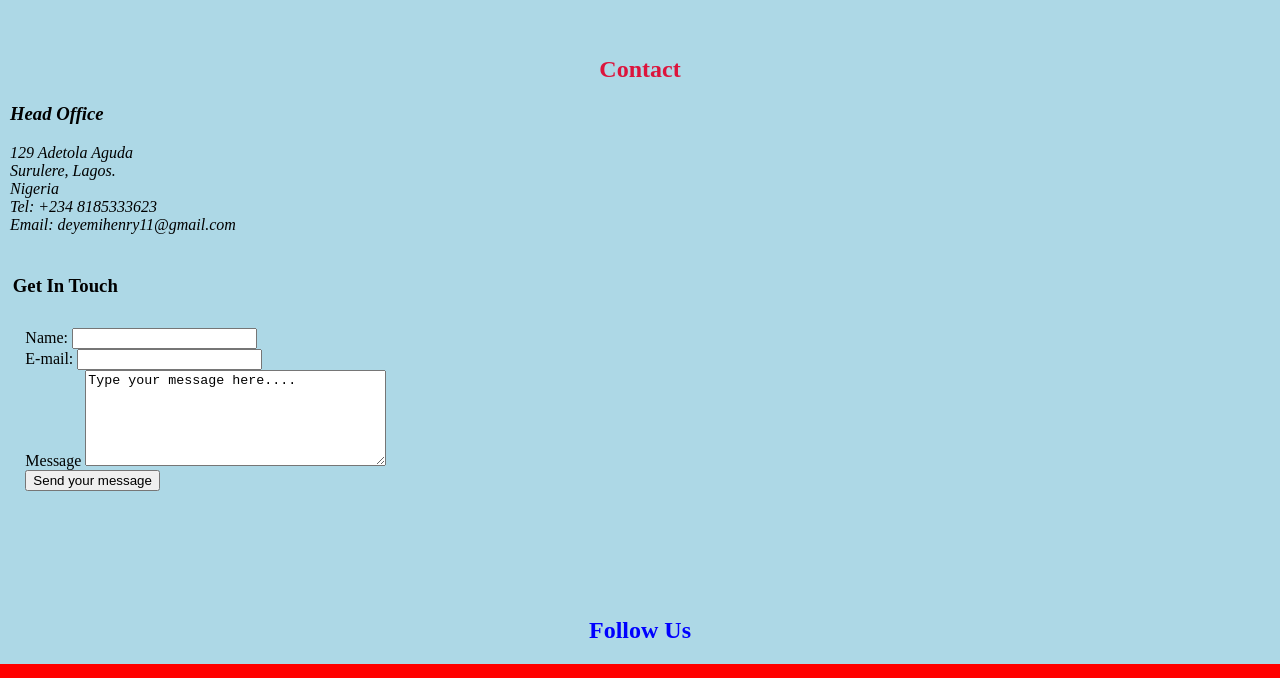
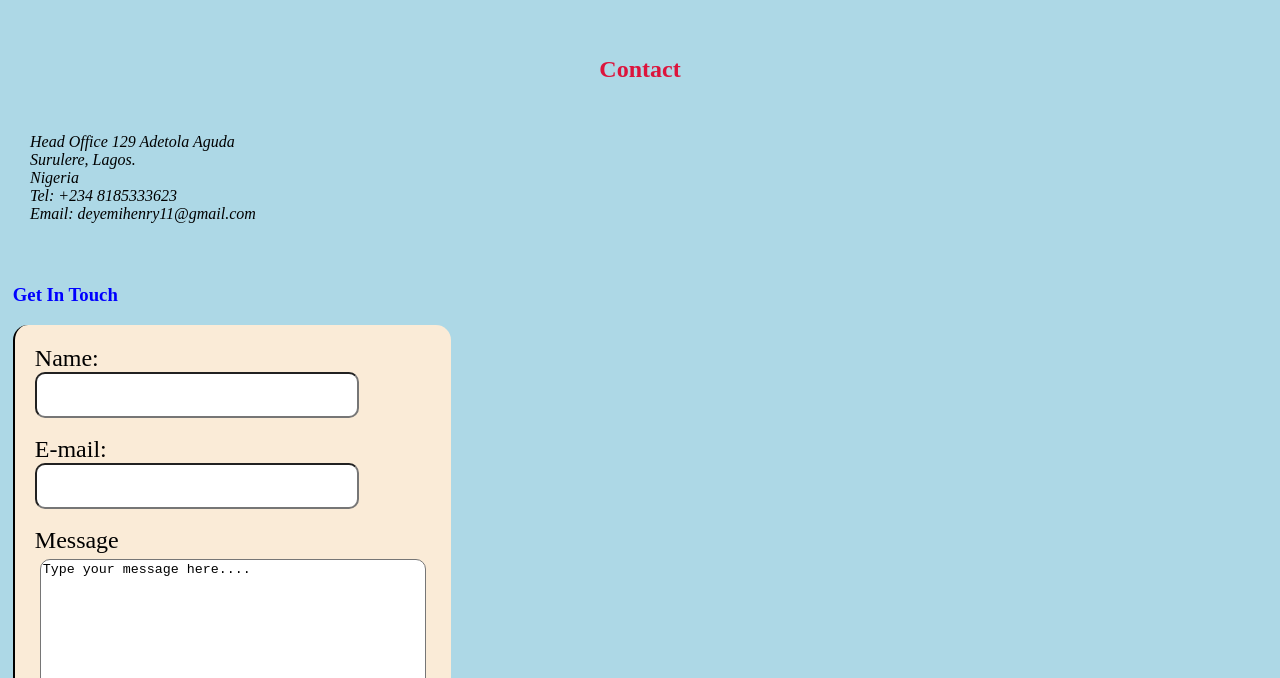
Before and after one commit to yugach/OluwaYugach, a plain HTML site: page contact.html in a window 1280 px wide. Shown: the part 847-1525 px from the top of the page. Drawn offline with Linux system fonts and the light colour scheme.

Commit message:
new styling for some shapes

```diff
--- a/contact.html
+++ b/contact.html
@@ -25,8 +25,8 @@
         <div class="overlay">
             <div class="hero-text">
                 <h1>Contact Mo Foods</h1>
-                <a href="menu.html" style="padding:15px;">
-                    <button style="font-size:5;">What would you like today?</button>
+                <a class="abut" href="menu.html">
+                    <button class="but">What would you like today?</button>
                 </a>
             </div>
         </div>
@@ -35,13 +35,13 @@
     <h2 style="color:crimson;text-align:center;">Contact</h2>
 
 
-    <address style="margin:10px">
-        <h3>Head Office</h3>
-        129 Adetola Aguda
-        <br>Surulere, Lagos.
-        <br>Nigeria
-        <br> Tel: +234 8185333623
-        <br>Email: deyemihenry11@gmail.com
+    <address class="addr">
+        <h>Head Office</h2>
+            129 Adetola Aguda
+            <br>Surulere, Lagos.
+            <br>Nigeria
+            <br> Tel: +234 8185333623
+            <br>Email: deyemihenry11@gmail.com
     </address>
 
     <div>
@@ -49,21 +49,27 @@
 
         <div style="padding:1%">
             <h3>Get In Touch</h3>
-            <form style="padding:1%">
+            <form class="form-style">
                 <div>
                     <label for="name">Name:</label>
+                    <br>
                     <input type="text" id="name" name="user_name">
                 </div>
+                <br>
                 <div>
                     <label for="mail">E-mail:</label>
+                    <br>
                     <input type="email" id="mail" name="user_mail">
                 </div>
+                <br>
                 <div>
                     <label for="msg">Message</label>
-                    <textarea id="msg" name="user_message" rows="6" cols="35">Type your message here....</textarea>
+                    <br>
+                    <textarea id="msg" name="user_message">Type your message here....</textarea>
                 </div>
+                <br>
                 <div class="button">
-                    <button type="submit">Send your message</button>
+                    <button class="send">Send your message</button>
                 </div>
             </form>
         </div>
--- a/style.css
+++ b/style.css
@@ -93,6 +93,23 @@ div.hero-image3 {
     background: rgba(0,0,0,0.3);
 }
 
+.but{
+	color:fuchsia;
+	 padding: 10px;
+	font-size:1.2rem;
+	border-radius: 10px;
+}
+
+.but:hover{
+	color: white;
+	background: rgb(1, 20, 24);
+	cursor: pointer;
+}
+
+.abut{
+    padding: 15px;
+}
+
 .column{
     float: left;
     width: 33.33%;
@@ -112,6 +129,10 @@ div.hero-image3 {
     content: "";
     display: table;
     clear: both;
+}
+
+.addr{
+    padding: 30px;
 }
 
 footer {
@@ -136,4 +157,50 @@ footer p{
     color:blue;
     text-align:center;
     margin-top: 100px;
+    font-size: xx-large;
 }
+
+.form-style{
+	border-left: 2px solid black;
+	width: fit-content;
+	background: antiquewhite;
+	padding: 20px;
+	border-radius: 15px;
+}
+
+label{
+    font-size: 1.5rem;
+}
+
+input[type=text],
+input[type=email]
+{
+
+	padding: 10px;
+	border-radius: 10px;
+	width: 300px;
+	font-size: 1.2rem;
+}
+
+textarea{
+    	border-radius: 10px;
+	width: 380px;
+	height: 150px;
+	margin: 5px;
+}
+
+.send{
+	padding: 10px;
+	border-radius: 10px;
+	font-size: 1.2rem;
+	width: 100px;
+}
+
+.send:hover{
+	background:red;
+	color: grey;
+}
+
+h2, h3 {
+    color: blue;
+}
```
Also changed, not shown: about.html (+2 -2 lines), index.html (+2 -2 lines), menu.html (+2 -2 lines), prices.html (+2 -2 lines), yugmi.html (deleted, +0 -14 lines), bims.css (deleted).
